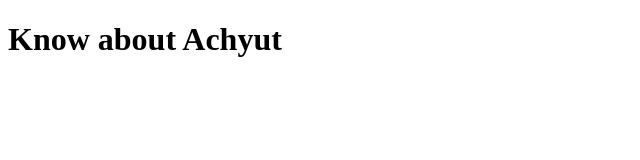
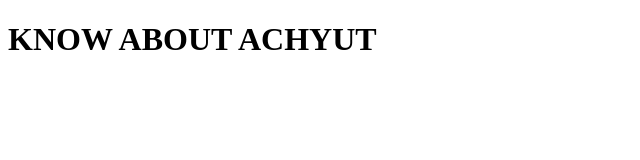
Before and after one commit to Atmaclon/Atmaclon.github.io, a plain HTML site: page index.html in a window 1280 px wide. Shown: the whole page, without its empty margins (0-640 px from the left). Drawn offline with Linux system fonts and the light colour scheme.

Commit message:
Update index.html

```diff
--- a/index.html
+++ b/index.html
@@ -6,6 +6,6 @@
     <title>Achyut's Website</title>
 </head>
 <body>
-    <h1>Know about Achyut</h1>
+    <h1>KNOW ABOUT ACHYUT</h1>
 </body>
 </html>
```
